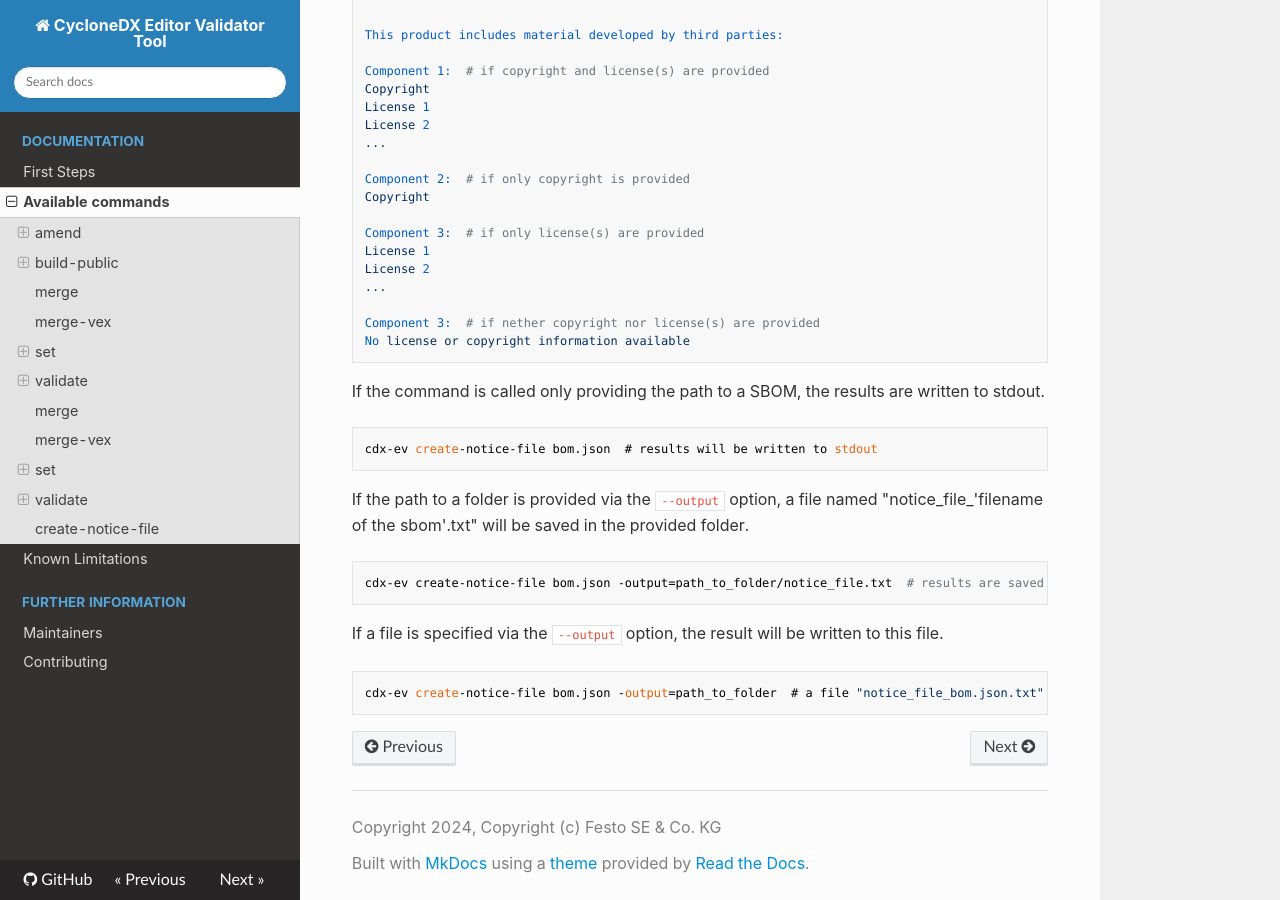
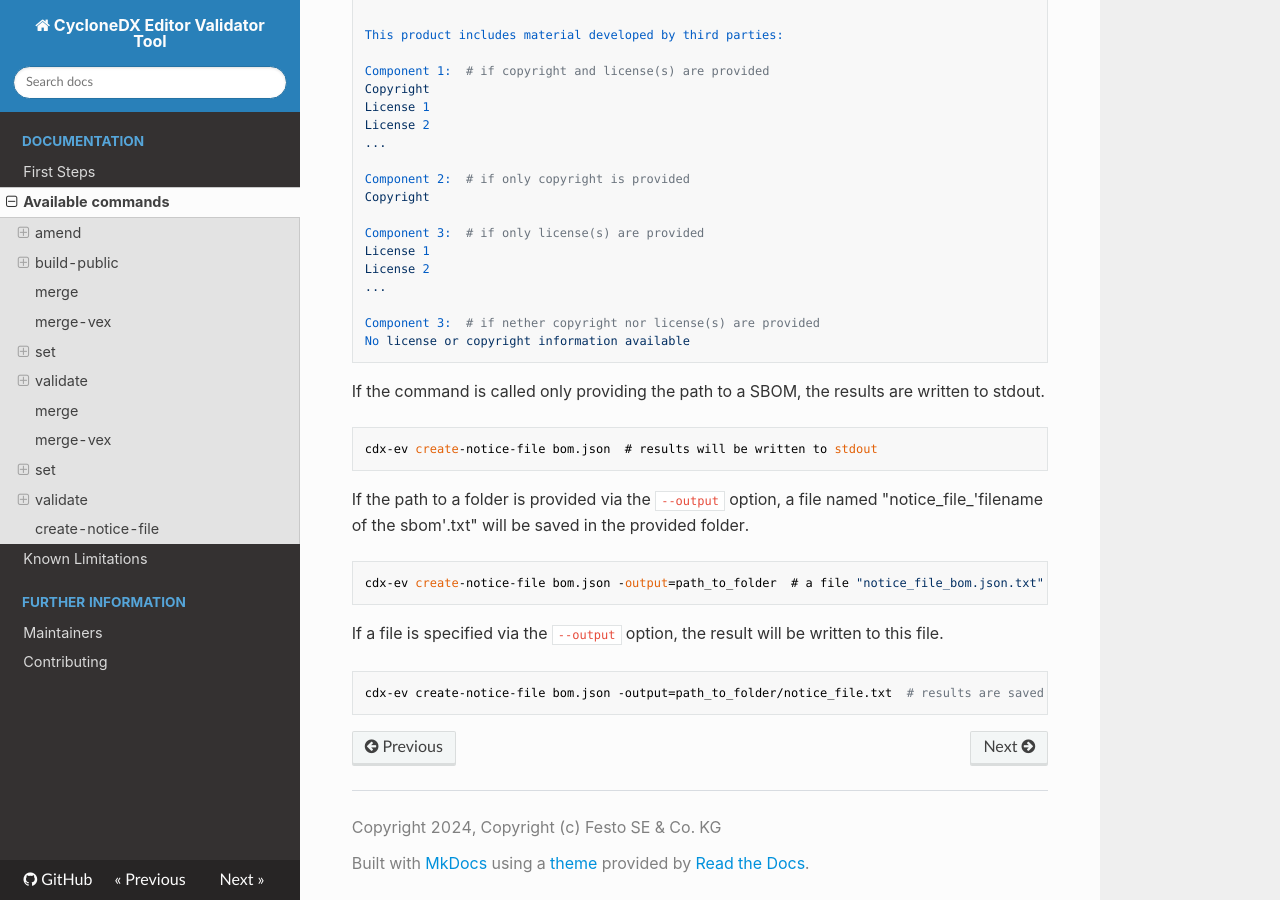
Before and after one commit to Festo-se/cyclonedx-editor-validator, an MkDocs documentation site: the page built from docs/available_commands.md, in a window 1280 px wide and 900 px high, scrolled down 20560 px. Built offline with MkDocs 1.6.1, drawn with Linux system fonts in a browser that asks for light colours; nearby versions of some CDN libraries; some web fonts are replaced.

Commit message:
docs: fixes the order

```diff
--- a/docs/available_commands.md
+++ b/docs/available_commands.md
@@ -717,8 +717,8 @@ If the command is called only providing the path to a SBOM, the results are writ
 
 If the path to a folder is provided via the `--output` option, a file named "notice_file_'filename of the sbom'.txt" will be saved in the provided folder.
 
-    cdx-ev create-notice-file bom.json -output=path_to_folder/notice_file.txt  # results are saved in the file "notice_file.txt"
+    cdx-ev create-notice-file bom.json -output=path_to_folder  # a file "notice_file_bom.json.txt" is created in the provided folder
 
 If a file is specified via the `--output` option, the result will be written to this file.
 
-    cdx-ev create-notice-file bom.json -output=path_to_folder  # a file "notice_file_bom.json.txt" is created in the provided folder
+    cdx-ev create-notice-file bom.json -output=path_to_folder/notice_file.txt  # results are saved in the file "notice_file.txt"
```
